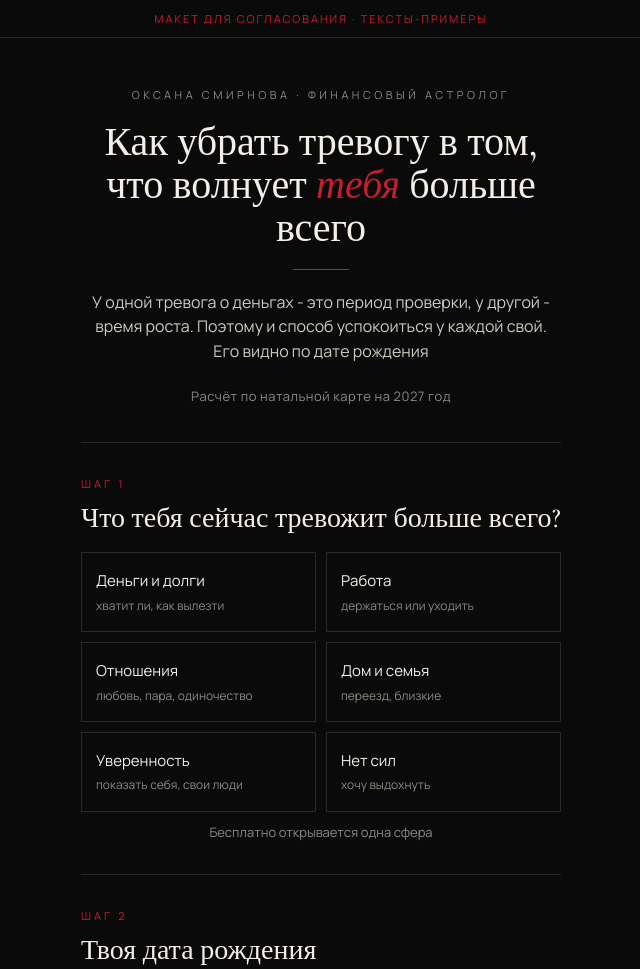
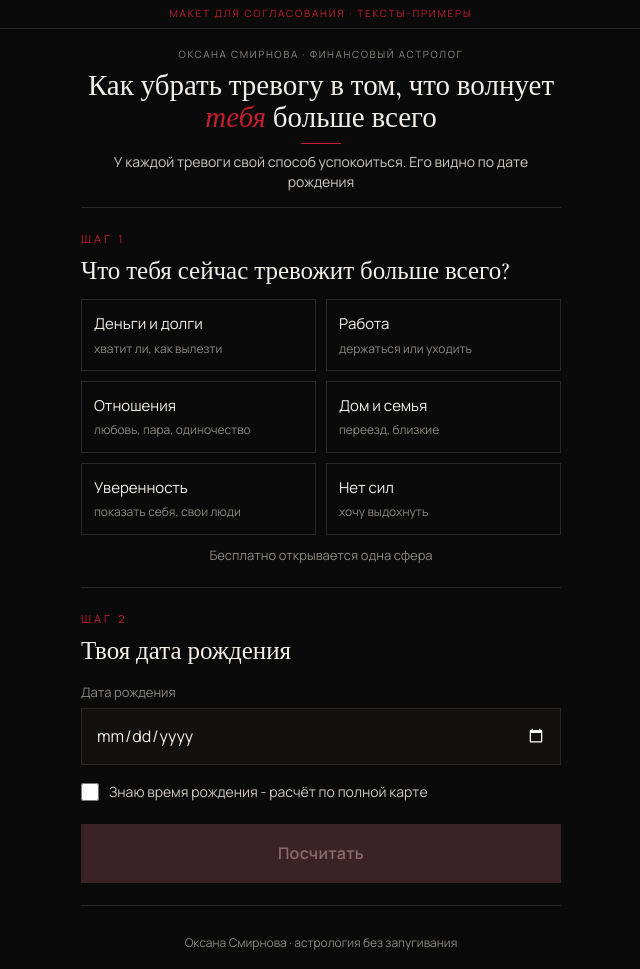
Before and after one commit to KURSK-24/trevoga-2027, a plain HTML site: page index.html in a window 1280 px wide. Shown: the top 969 px of the page, without its empty margins (319-959 px from the left). Drawn offline with nearby package versions, Linux system fonts and the light colour scheme.

Commit message:
Компактная шапка: калькулятор на первом экране

```diff
--- a/index.html
+++ b/index.html
@@ -15,19 +15,19 @@
 html,body{background:var(--bg);color:var(--ink)}
 body{font-family:Manrope,system-ui,sans-serif;font-size:16px;line-height:1.55;-webkit-font-smoothing:antialiased}
 .wrap{max-width:520px;margin:0 auto;padding:0 20px 64px}
-.demo{font-size:11px;letter-spacing:.18em;text-transform:uppercase;color:var(--red);text-align:center;padding:10px 0;border-bottom:1px solid var(--line)}
-header{padding:48px 0 36px;text-align:center;position:relative}
-.kicker{font-size:11px;letter-spacing:.32em;text-transform:uppercase;color:var(--mute)}
-h1{font-family:'Cormorant Garamond',serif;font-weight:500;font-size:40px;line-height:1.08;margin:18px 0 18px}
+.demo{font-size:10px;letter-spacing:.18em;text-transform:uppercase;color:var(--red);text-align:center;padding:6px 0;border-bottom:1px solid var(--line)}
+header{padding:18px 0 14px;text-align:center;position:relative}
+.kicker{font-size:10px;letter-spacing:.16em;text-transform:uppercase;color:var(--mute)}
+h1{font-family:'Cormorant Garamond',serif;font-weight:500;font-size:29px;line-height:1.12;margin:8px 0 8px}
 h1 em{font-style:italic;color:var(--red)}
-.rule{width:56px;height:1px;background:var(--red);margin:0 auto 20px}
-.lead{color:#cfc9c0;font-size:16px}
-.author{margin-top:22px;font-size:13px;color:var(--mute);letter-spacing:.04em}
-section{border-top:1px solid var(--line);padding:32px 0}
+.rule{width:40px;height:1px;background:var(--red);margin:0 auto 8px}
+.lead{color:#cfc9c0;font-size:14px;line-height:1.45}
+.author{display:none}
+section{border-top:1px solid var(--line);padding:22px 0}
 .step{font-size:11px;letter-spacing:.28em;text-transform:uppercase;color:var(--red);margin-bottom:10px}
-h2{font-family:'Cormorant Garamond',serif;font-weight:500;font-size:28px;line-height:1.15;margin-bottom:18px}
+h2{font-family:'Cormorant Garamond',serif;font-weight:500;font-size:25px;line-height:1.15;margin-bottom:14px}
 .spheres{display:grid;grid-template-columns:1fr 1fr;gap:10px}
-.sp{background:transparent;border:1px solid var(--line);color:var(--ink);font:inherit;font-size:15px;text-align:left;padding:16px 14px;cursor:pointer;min-height:76px;position:relative;transition:border-color .2s}
+.sp{background:transparent;border:1px solid var(--line);color:var(--ink);font:inherit;font-size:15px;text-align:left;padding:12px 12px;cursor:pointer;min-height:64px;position:relative;transition:border-color .2s}
 .sp small{display:block;color:var(--mute);font-size:12px;margin-top:4px}
 .sp:hover{border-color:#5a534d}
 .sp.on{border-color:var(--red)}
@@ -74,7 +74,7 @@ input:focus{outline:none;border-color:var(--red)}
 .proof{margin-top:26px;color:#cfc9c0;font-size:14px;border-left:1px solid var(--line);padding-left:16px}
 .proof q{display:block;font-family:'Cormorant Garamond',serif;font-style:italic;font-size:19px;color:var(--ink);margin-bottom:6px;quotes:none}
 footer{text-align:center;color:var(--mute);font-size:12px;padding-top:28px;border-top:1px solid var(--line)}
-@media (max-width:360px){h1{font-size:34px}.spheres{grid-template-columns:1fr}}
+@media (max-width:360px){h1{font-size:26px}}
 </style>
 </head>
 <body>
@@ -85,7 +85,7 @@ footer{text-align:center;color:var(--mute);font-size:12px;padding-top:28px;borde
   <div class="kicker">Оксана Смирнова · финансовый астролог</div>
   <h1>Как убрать тревогу в том, что волнует <em>тебя</em> больше всего</h1>
   <div class="rule"></div>
-  <p class="lead">У одной тревога о деньгах - это период проверки, у другой - время роста. Поэтому и способ успокоиться у каждой свой. Его видно по дате рождения</p>
+  <p class="lead">У каждой тревоги свой способ успокоиться. Его видно по дате рождения</p>
   <div class="author">Расчёт по натальной карте на 2027 год</div>
 </header>
 
```
